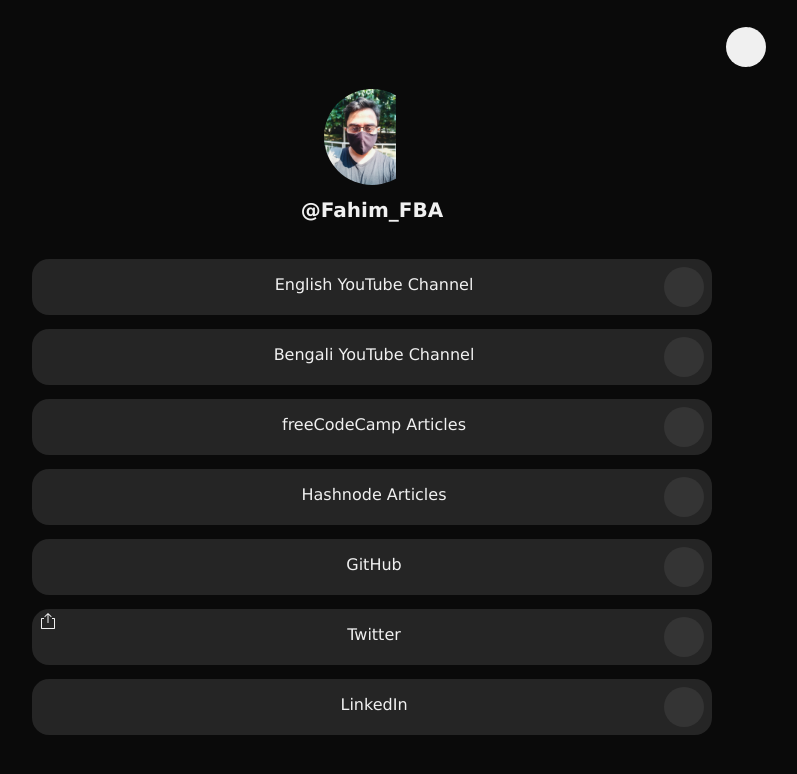
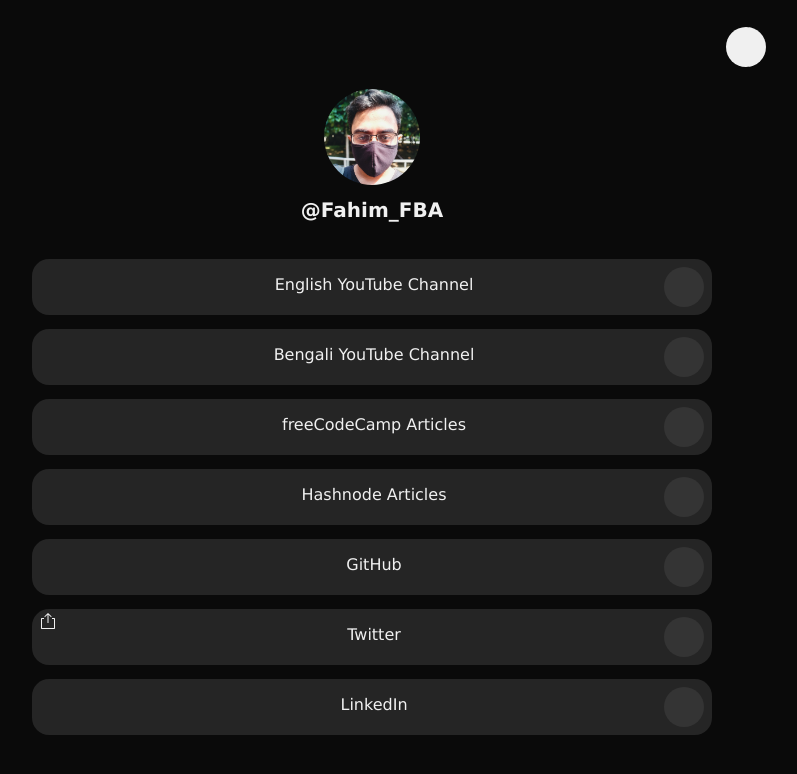
Before and after one commit to FahimFBA/linktree-customizable-clone, a plain HTML site: page index.html in a window 1280 px wide. Shown: the whole page, without its empty margins (268-1065 px from the left). Drawn offline with Linux system fonts and the light colour scheme.

Commit message:
resolved image resizing issue

```diff
--- a/index.html
+++ b/index.html
@@ -14,9 +14,7 @@
 
     <div class="container">
       <div class="image-container">
-      <img
-        src="img/profile_image.jpg"
-        alt="Fahim Avatar"/>
+        <img src="img/profile_image_cropped.jpg" alt="Fahim Avatar" />
       </div>
       <h1>@Fahim_FBA</h1>
       <a class="tile" href="">
@@ -46,7 +44,20 @@
       </a>
       <a class="tile" href="">
         <div class="icon">
-          <svg width="16" height="16" viewBox="0 0 16 16" enable-background="new 0 0 24 24" class="sc-gKsewC iPWGYb"><path fill-rule="evenodd" clip-rule="evenodd" d="M10.6464 3.85347L11 4.20702L11.7071 3.49992L11.3536 3.14636L8.35355 0.146362H7.64645L4.64645 3.14636L4.29289 3.49992L5 4.20702L5.35355 3.85347L7.5 1.70702V9.49992V9.99992H8.5V9.49992V1.70702L10.6464 3.85347ZM1 5.49994L1.5 4.99994H4V5.99994H2V14.9999H14V5.99994H12V4.99994H14.5L15 5.49994V15.4999L14.5 15.9999H1.5L1 15.4999V5.49994Z" fill="currentColor"></path></svg>
+          <svg
+            width="16"
+            height="16"
+            viewBox="0 0 16 16"
+            enable-background="new 0 0 24 24"
+            class="sc-gKsewC iPWGYb"
+          >
+            <path
+              fill-rule="evenodd"
+              clip-rule="evenodd"
+              d="M10.6464 3.85347L11 4.20702L11.7071 3.49992L11.3536 3.14636L8.35355 0.146362H7.64645L4.64645 3.14636L4.29289 3.49992L5 4.20702L5.35355 3.85347L7.5 1.70702V9.49992V9.99992H8.5V9.49992V1.70702L10.6464 3.85347ZM1 5.49994L1.5 4.99994H4V5.99994H2V14.9999H14V5.99994H12V4.99994H14.5L15 5.49994V15.4999L14.5 15.9999H1.5L1 15.4999V5.49994Z"
+              fill="currentColor"
+            ></path>
+          </svg>
         </div>
         <p>Twitter</p>
         <div class="tile-share-button"></div>
```
Also changed, not shown: img/profile_image.jpg (deleted), img/profile_image_cropped.jpg (added).
